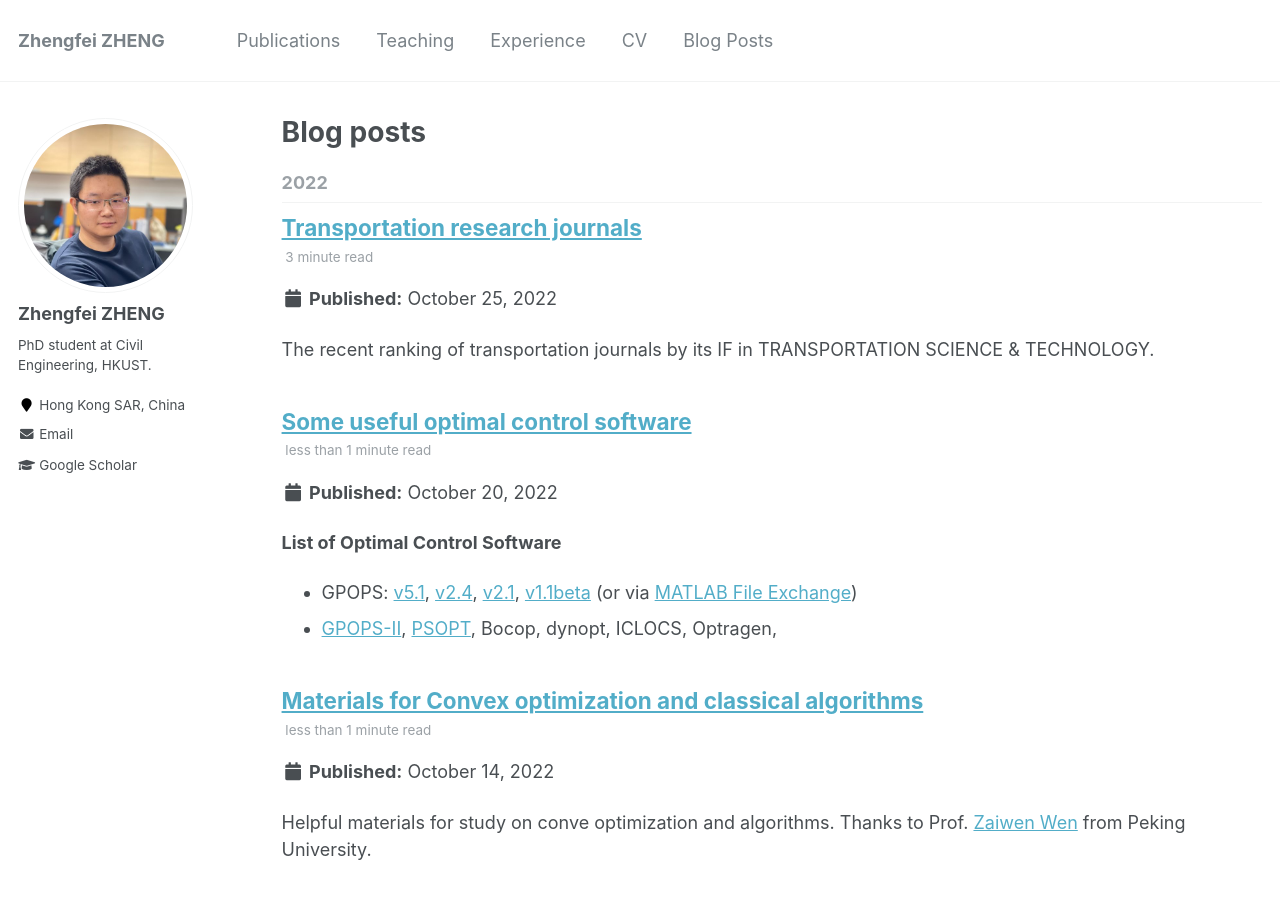
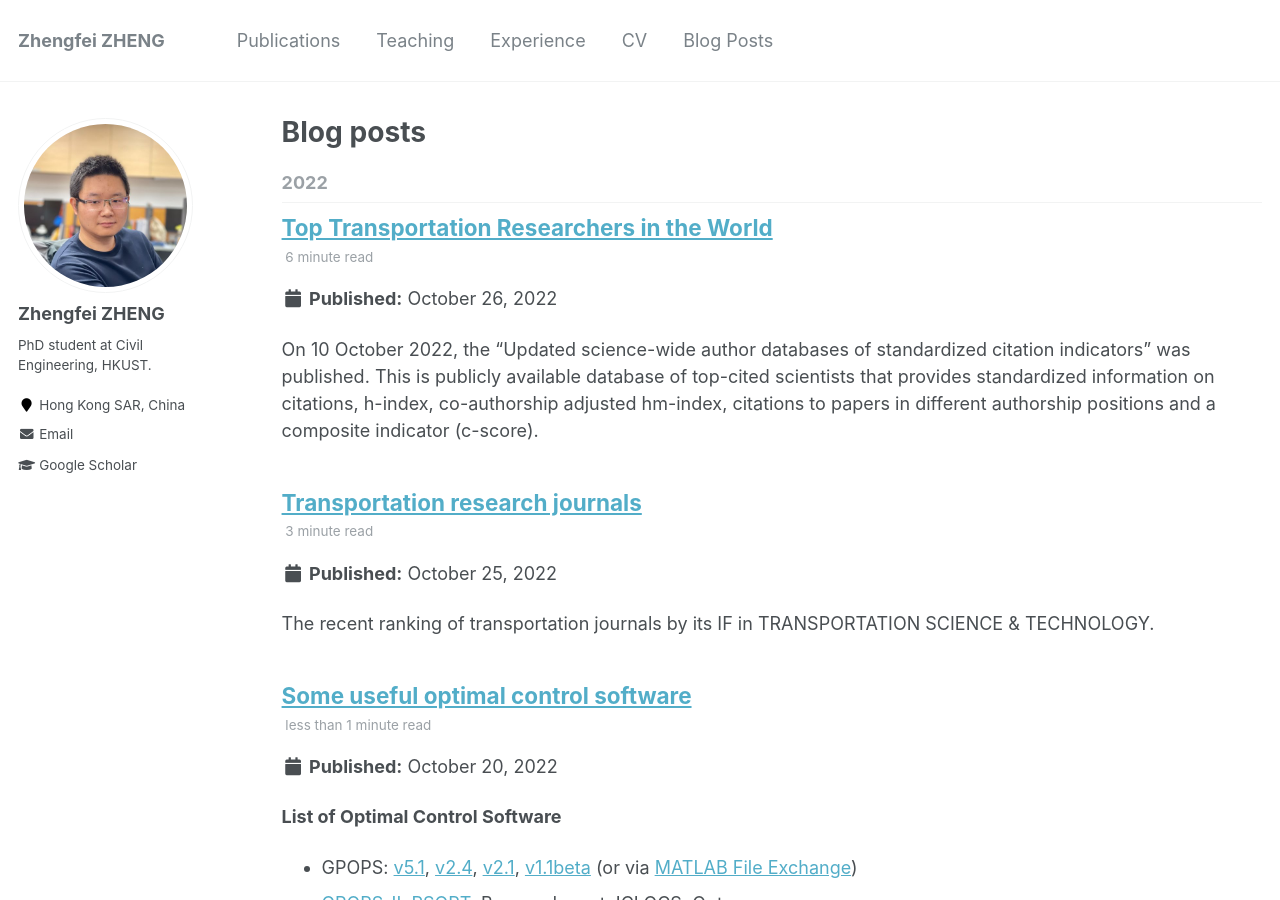
Before and after one commit to zf-z/zf-z.github.io, a Jekyll site: the page built from _pages/year-archive.html, in a window 1280 px wide and 900 px high. Built offline with Jekyll 4.4.1, drawn with Linux system fonts in a browser that asks for light colours.

Commit message:
Update and rename 2022-10-transportation-scholars.md to 2022-10-26-transportation-scholars.md

```diff
--- a/_posts/2022-10-transportation-scholars.md
+++ b/_posts/2022-10-26-transportation-scholars.md
@@ -1,7 +1,7 @@
 ---
 title: 'Top Transportation Researchers in the World'
-date: 2022-10-14
-permalink: /posts/2022/Transportation_Scholar/
+date: 2022-10-26
+permalink: /posts/2022/10/Transportation_Scholar/
 tags:
   - Transportation
   - Scholar
```
